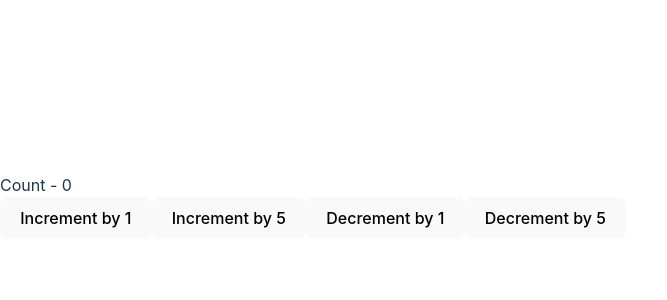
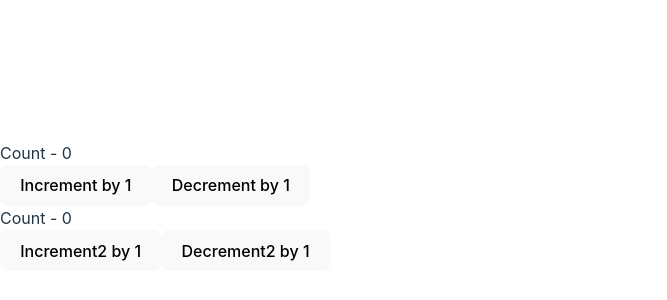
Before and after one commit to RezwanRahin/Think-In-A-React-Way, a React (Vite) app: page / in a window 1280 px wide. Shown: the part 194-494 px from the top of the page, without its empty margins (0-667 px from the left). Built offline with nearby package versions, Linux system fonts and the light colour scheme.

Commit message:
feat: add another counter to 'ComplexCounter23' component

```diff
--- a/src/components/ComplexCounter23.jsx
+++ b/src/components/ComplexCounter23.jsx
@@ -1,12 +1,20 @@
 import { useReducer } from "react";
 
-const initialState = { counter: 0 };
+const initialState = {
+    counter: 0,
+    counter2: 0
+};
+
 const reducer = (state, action) => {
     switch (action.type) {
         case 'increment':
-            return { counter: state.counter + action.value };
+            return { ...state, counter: state.counter + action.value };
         case 'decrement':
-            return { counter: state.counter - action.value };
+            return { ...state, counter: state.counter - action.value };
+        case 'increment2':
+            return { ...state, counter2: state.counter2 + action.value };
+        case 'decrement2':
+            return { ...state, counter2: state.counter2 - action.value };
         default:
             return state;
     }
@@ -17,11 +25,17 @@
 
     return (
         <div>
-            <div>Count - {count.counter}</div>
-            <button type="button" onClick={() => dispatch({ type: 'increment', value: 1 })}>Increment by 1</button>
-            <button type="button" onClick={() => dispatch({ type: 'increment', value: 5 })}>Increment by 5</button>
-            <button type="button" onClick={() => dispatch({ type: 'decrement', value: 1 })}>Decrement by 1</button>
-            <button type="button" onClick={() => dispatch({ type: 'decrement', value: 5 })}>Decrement by 5</button>
+            <div>
+                <div>Count - {count.counter}</div>
+                <button type="button" onClick={() => dispatch({ type: 'increment', value: 1 })}>Increment by 1</button>
+                <button type="button" onClick={() => dispatch({ type: 'decrement', value: 1 })}>Decrement by 1</button>
+            </div>
+
+            <div>
+                <div>Count - {count.counter2}</div>
+                <button type="button" onClick={() => dispatch({ type: 'increment2', value: 1 })}>Increment2 by 1</button>
+                <button type="button" onClick={() => dispatch({ type: 'decrement2', value: 1 })}>Decrement2 by 1</button>
+            </div>
         </div>
     );
 }
```
